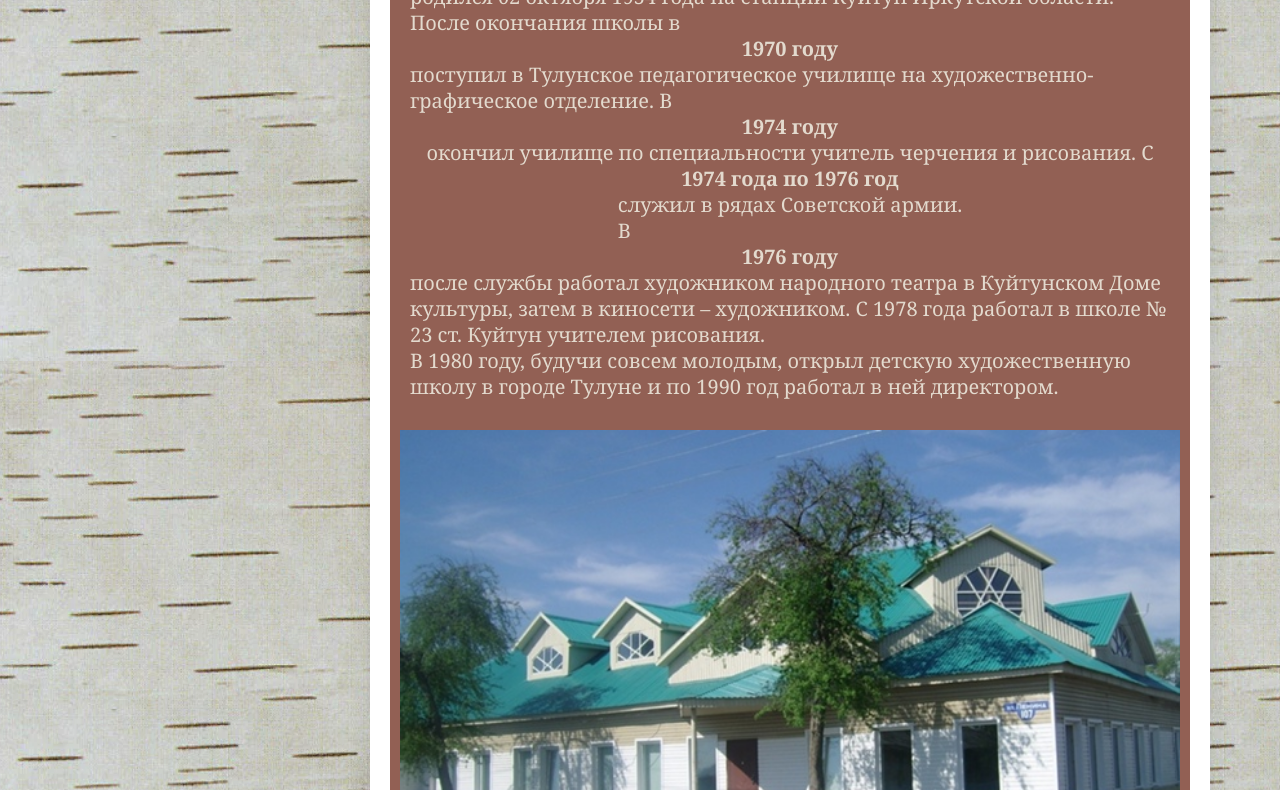
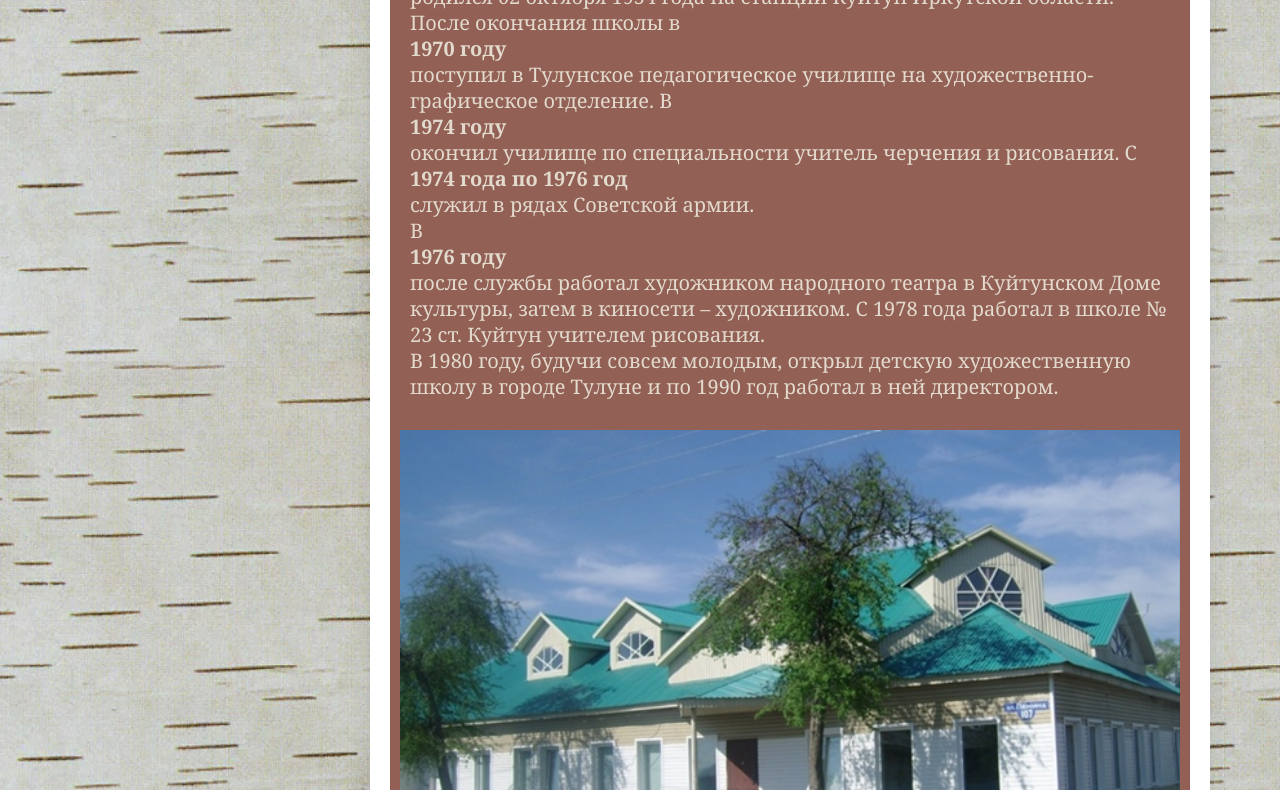
Before and after one commit to Ewelina845/Ewelina845.github.io, a plain HTML site: page index.html in a window 1280 px wide. Shown: the part 1358-2148 px from the top of the page. Drawn offline with Linux system fonts and the light colour scheme.

Commit message:
main.css

```diff
--- a/main.css
+++ b/main.css
@@ -52,10 +52,15 @@ h2 {
     padding: 20px;
 	 margin: 20px 0 10px;
 }
-.img-container, .text {
+.img-container {
+	display: flex;
+    flex-direction: column;
+    align-items: center;
+}
+.text {
     display: flex;
     flex-direction: column;
-    align-items: center;
+    align-items: start;
 }
 .img-container img {
     max-width: 100%;
```
